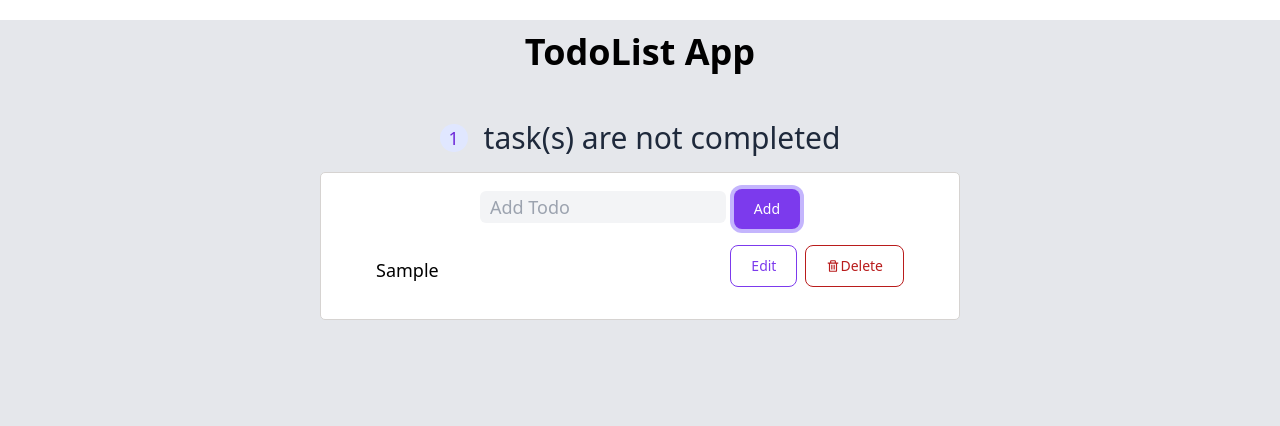
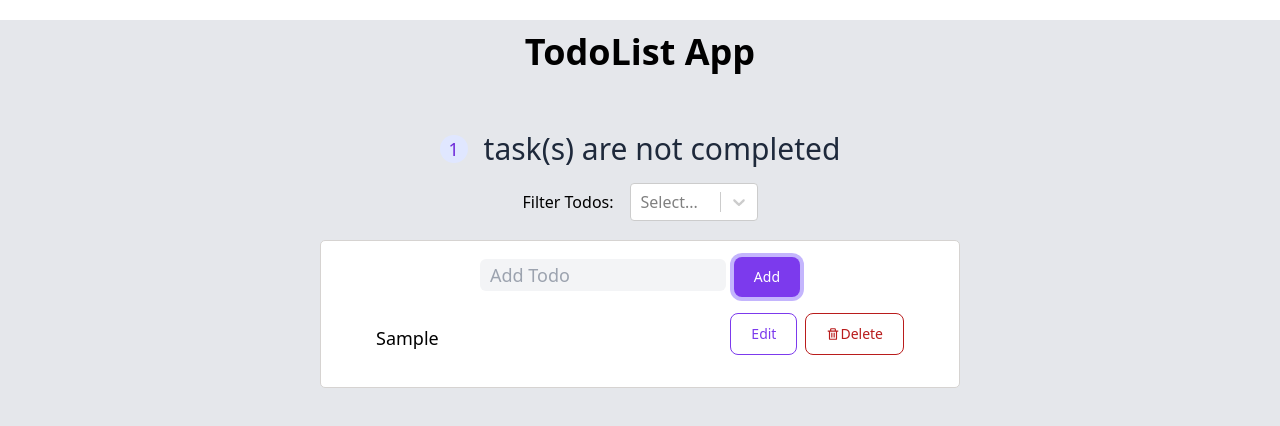
Before and after one commit to amirk1998/TodoList-React-Tailwind, a React (Vite) app: page / in a window 1280 px wide. Both pictures are taken after typing "Sample" into the empty fields and a click on the button "Add". Shown: the top 426 px of the page. Built offline with nearby package versions, Linux system fonts and the light colour scheme.

Commit message:
Filter Todos has been creadted

```diff
--- a/package.json
+++ b/package.json
@@ -11,7 +11,8 @@
   "dependencies": {
     "react": "^18.2.0",
     "react-dom": "^18.2.0",
-    "react-icons": "^4.7.1"
+    "react-icons": "^4.7.1",
+    "react-select": "^5.7.0"
   },
   "devDependencies": {
     "@tailwindcss/forms": "^0.5.3",
--- a/src/Components/NavBar.jsx
+++ b/src/Components/NavBar.jsx
@@ -1,18 +1,31 @@
-const NavBar = ({ unCompletedTodos }) => {
+import Select from 'react-select';
+
+const NavBar = ({ unCompletedTodos, onChange, selectedOption }) => {
+  const options = [
+    { value: 'All', label: 'All' },
+    { value: 'Completed', label: 'Completed' },
+    { value: 'Uncompleted', label: 'Uncompleted' },
+  ];
+
+  if (!unCompletedTodos) return <h2>Set your today tasks</h2>;
   return (
-    <header className='flex items-center justify-center w-full text-slate-800 text-center text-3xl my-4 rounded-lg '>
-      {unCompletedTodos ? (
-        <>
-          {' '}
-          <span className='mr-4 w-7 h-7 text-violet-700  text-lg bg-indigo-100 rounded-full flex justify-center items-center'>
-            {unCompletedTodos}
-          </span>{' '}
-          <h2>task(s) are not completed</h2>
-        </>
-      ) : (
-        <h2>Set your today tasks</h2>
-      )}
-    </header>
+    <div className='flex flex-col items-center justify-center mb-2 h-32'>
+      <div className='flex  items-center justify-center w-full text-slate-800 text-center text-3xl my-4 rounded-lg '>
+        <span className='mr-4 w-7 h-7 text-violet-700  text-lg bg-indigo-100 rounded-full flex justify-center items-center'>
+          {unCompletedTodos}
+        </span>
+        <h2>task(s) are not completed</h2>
+      </div>
+      <div className='flex items-center justify-between'>
+        <p className='mr-4'>Filter Todos:</p>
+        <Select
+          value={selectedOption}
+          onChange={onChange}
+          options={options}
+          className='w-32'
+        />
+      </div>
+    </div>
   );
 };
 
--- a/src/Components/TodoApp.jsx
+++ b/src/Components/TodoApp.jsx
@@ -1,10 +1,17 @@
-import { useState } from 'react';
+import { useEffect, useState } from 'react';
+import Filter from './Filter';
 import NavBar from './NavBar';
 import TodoForm from './TodoForm';
 import TodoList from './TodoList';
 
 const TodoApp = () => {
   const [todos, setTodos] = useState([]);
+  const [filterTodos, setFilterTodos] = useState([]);
+  const [selectedOption, setSelectedOption] = useState('All');
+
+  useEffect(() => {
+    filterTodoFunction(selectedOption.value);
+  }, [todos, selectedOption]);
 
   const addTodo = (input) => {
     const newTodo = {
@@ -44,13 +51,36 @@ const TodoApp = () => {
     setTodos(updatedTodos);
   };
 
+  const filterTodoFunction = (status) => {
+    switch (status) {
+      case 'Completed':
+        setFilterTodos(todos.filter((t) => t.isCompleted));
+        break;
+      case 'Uncompleted':
+        setFilterTodos(todos.filter((t) => !t.isCompleted));
+        break;
+      default:
+        setFilterTodos(todos);
+    }
+  };
+
+  const selectHandler = (e) => {
+    console.log(e);
+    setSelectedOption(e);
+    filterTodoFunction(e.value);
+  };
+
   return (
     <div className='flex flex-col items-center'>
-      <NavBar unCompletedTodos={todos.filter((t) => !t.isCompleted).length} />
+      <NavBar
+        unCompletedTodos={todos.filter((t) => !t.isCompleted).length}
+        selectedOption={selectedOption}
+        onChange={selectHandler}
+      />
       <div className='flex flex-col items-center w-[40rem] bg-white border-[1px] border-solid border-stone-300 rounded-[5px] p-2 text-lg'>
         <TodoForm submitTodo={addTodo} />
         <TodoList
-          todos={todos}
+          todos={filterTodos}
           onComplete={completeTodo}
           onDelete={removeTodo}
           onUpdateTodo={updateTodo}
```
Also changed, not shown: 1 other file (tests, documents, lock files or other folders).
